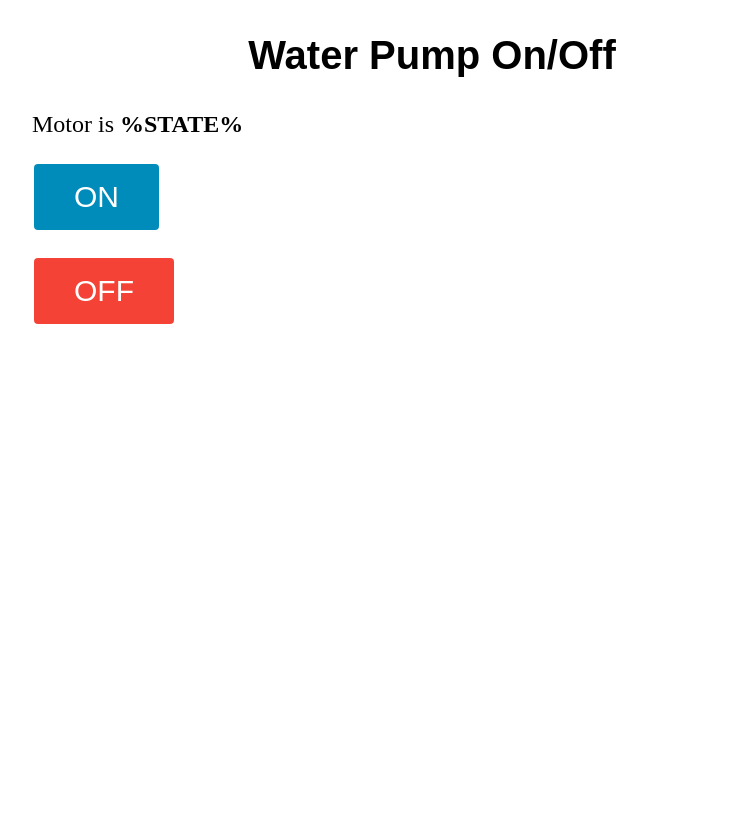
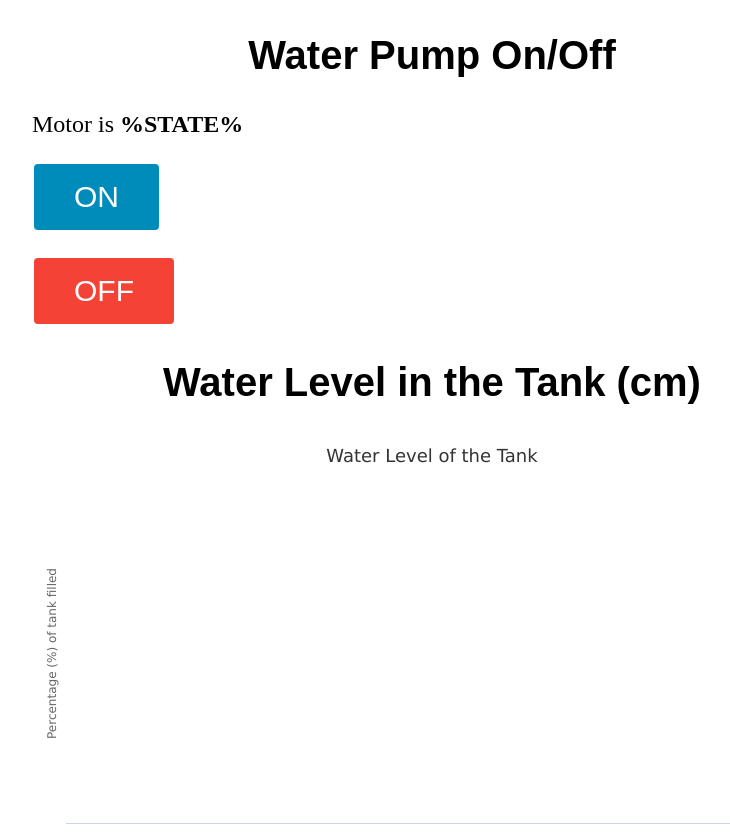
Before and after one commit to Areesha-0/cao-esp32-Water-Level-Controller, a plain HTML site: page Web Server: Water Pump Controller/Using Spiffs/index.html in a window 1280 px wide. Shown: the whole page, without its empty margins (208-938 px from the left). Before the commit the page ends 800 px from the top, so only its background shows below. Drawn offline with nearby package versions, Linux system fonts and the light colour scheme; no server answers.

Commit message:
working for ultrasonic sensor and relay

```diff
--- a/Web Server: Water Pump Controller/Using Spiffs/index.html
+++ b/Web Server: Water Pump Controller/Using Spiffs/index.html
@@ -54,4 +54,54 @@
   <p><a href="/motor_off"><button class="button button2">OFF</button></a></p>
 
 
+
+  <h2>Water Level in the Tank (cm)</h2>
+
+  <div id="chart-distance" class="container"></div>
+</body>
+
+<script>
+  var chartT = new Highcharts.Chart({
+    chart: { renderTo: 'chart-distance' },
+    title: { text: 'Water Level of the Tank' },
+    series: [{
+      showInLegend: false,
+      data: []
+    }],
+    plotOptions: {
+      line: {
+        animation: false,
+        dataLabels: { enabled: true }
+      },
+      series: { color: '#059e8a' }
+    },
+    xAxis: {
+      type: 'datetime',
+      dateTimeLabelFormats: { second: '%H:%M:%S' }
+    },
+    yAxis: {
+      title: { text: 'Percentage (%) of tank filled' }
+    },
+    credits: { enabled: false }
+  });
+
+  setInterval(function () {
+    var xhttp = new XMLHttpRequest();
+    xhttp.onreadystatechange = function () {
+      if (this.readyState == 4 && this.status == 200) {
+        var x = (new Date()).getTime(),
+          y = parseFloat(this.responseText);
+        //console.log(this.responseText);
+        if (chartT.series[0].data.length > 40) {
+          chartT.series[0].addPoint([x, y], true, true, true);
+        } else {
+          chartT.series[0].addPoint([x, y], true, false, true);
+        }
+      }
+    };
+    xhttp.open("GET", "/distance", true);
+    xhttp.send();
+  }, 3000);
+</script>
+
 </html>
```
